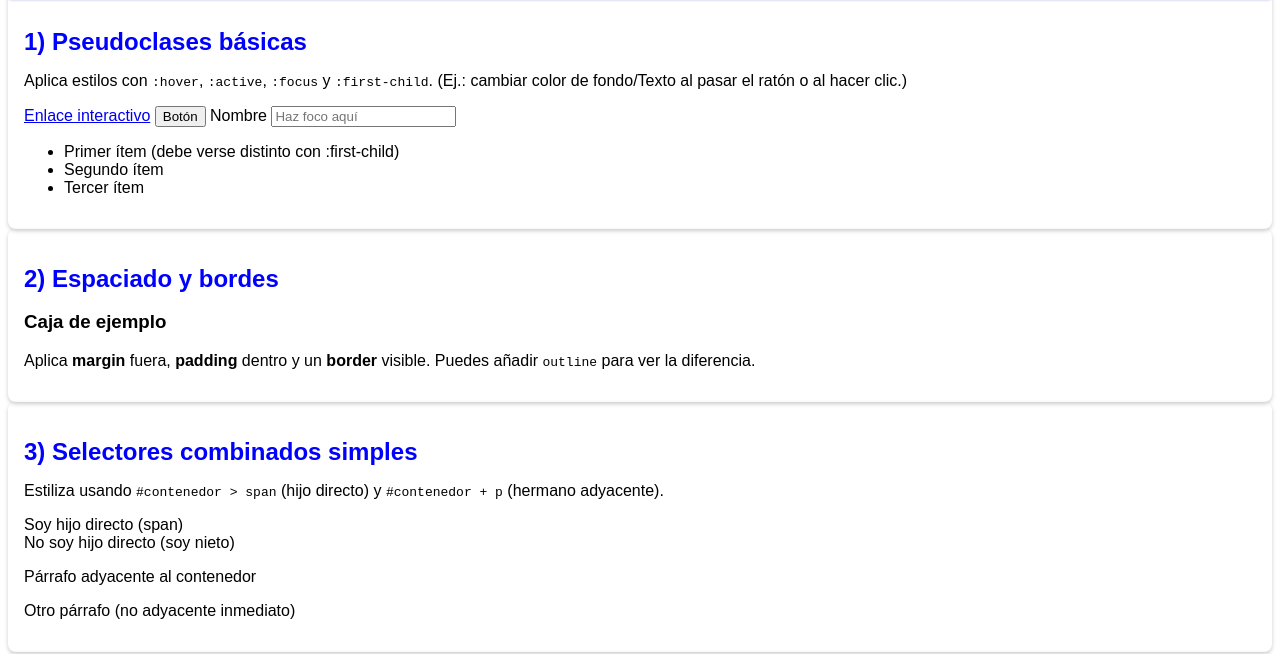
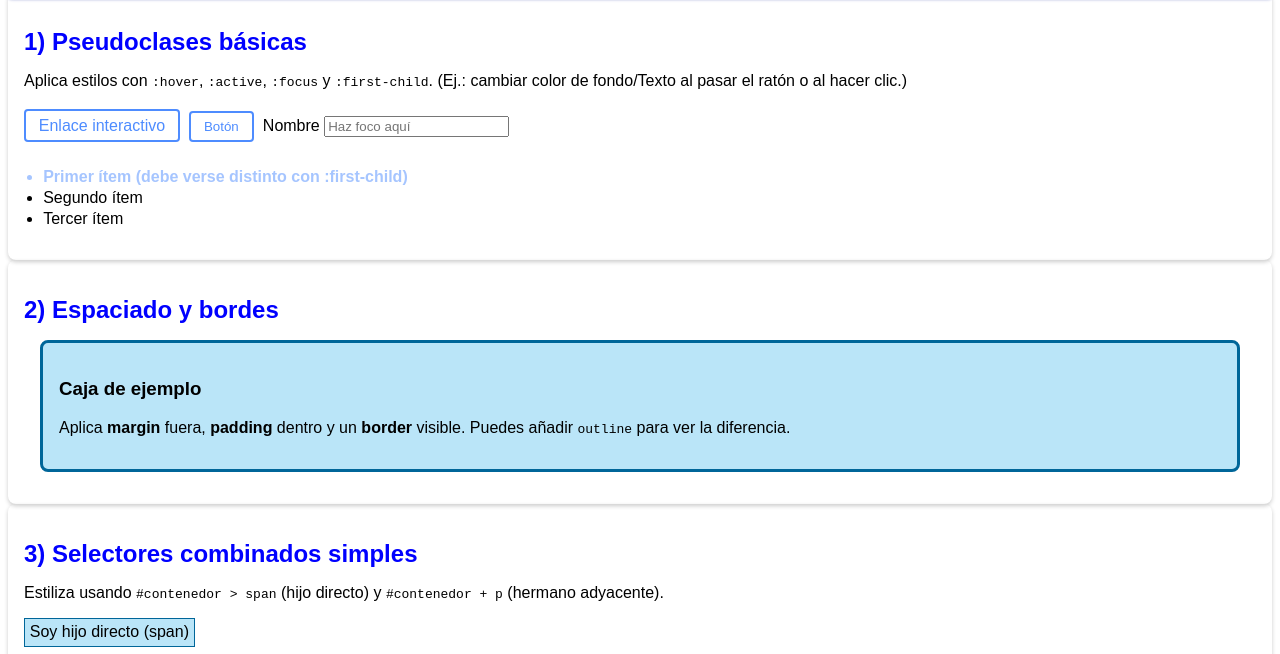
Before and after one commit to camellotacticohd/2smr_adweb_actividades, a plain HTML site: page Actividades CSS/css/OPT-2SMR_RA2-Act2/CSS_Actividad2.html in a window 1280 px wide. Shown: the part 146-800 px from the top of the page. Drawn offline with Linux system fonts and the light colour scheme.

Commit message:
actividad 2 terminada

```diff
--- a/Actividades CSS/css/OPT-2SMR_RA2-Act2/css/estilos.css
+++ b/Actividades CSS/css/OPT-2SMR_RA2-Act2/css/estilos.css
@@ -1,9 +1,20 @@
+:root {
+    --primary-color: #4e8cff;
+    --secondary-color: #07689666;
+    --boton_activo: #0047ab;
+    --color-fondo_caja: #bae5f8;
+    --color-borde_caja: #006699;
+    --secundary-color: #f0fff00;
+}
+
 body {
     font-family: Arial, sans-serif;
-    line-height: 1,4;
+    line-height: 1, 4;
 }
 
-header, main, footer {
+header,
+main,
+footer {
     max-width: 9900px;
     margin: 0 auto;
 }
@@ -15,14 +26,14 @@ header {
     border-bottom: 8px;
     border-radius: 0 0 4px 4px;
     padding: 1rem 0;
-    box-shadow: 0  0.4rem 0.2rem rgb(4, 25, 145) ;
+    box-shadow: 0 0.4rem 0.2rem rgb(4, 25, 145);
 }
 
 nav a {
     color: white;
     text-decoration: none;
     margin: 0 0.5rem;
-    padding:0.3rem 0.6rem;
+    padding: 0.3rem 0.6rem;
 }
 
 nav a:hover {
@@ -38,6 +49,95 @@ section {
 }
 
 section h2 {
-    color:blue;
+    color: blue;
     margin-bottom: 0.5rem;
 }
+
+/* Pseudoclases */
+.btn,
+.btn-sec {
+    /* border: 2px solid #006699; */
+    border: 2px solid var(--primary-color);
+    border-radius: 4px;
+    background-color: white;
+    padding: 0.4rem 0.8rem;
+    margin: 0.3rem 0.3rem 0.6rem 0;
+    color: var(--primary-color);
+    text-decoration: none;
+    cursor: pointer;
+}
+
+.btn:hover,
+.btn-sec:hover {
+    background-color: var(--primary-color_transparencia);
+    transition: background-color 0.5s;
+}
+
+.btn:activo,
+.btn-sec:active {
+    background-color: var(--boton_activo);
+}
+
+input [type="text"] {
+    border: 1px solid #999;
+    padding: 0.3rem;
+    margin-top: 0.3rem;
+    border-radius: 4px;
+}
+
+input:focus {
+    outline: 1px solid var(--primary-color);
+}
+
+/* Estilos para la lista */
+
+.lista-demo {
+    margin-top: 0, 8rem;
+    padding-left: 1.2rem;
+}
+
+.lista-demo li {
+    margin: 0.2rem 0;
+    opacity: 0, 8;
+    transition: opacity 0.3s;
+}
+
+/* Cambia loa parametros primer elemento de la lista */
+
+/*Los var se usan para llamar a las variables definidas en :root*/
+
+.lista-demo li:first-child {
+
+    font-weight: bold;
+    color: var(--primary-color);
+    opacity: 0.5;
+}
+
+.lista-demo li:hover {
+    opacity: 1;
+}
+
+.caja {
+    background-color: var(--color-fondo_caja);
+    border: 3px solid var(--color-borde_caja);
+    border-radius: 8px;
+    padding: 1rem;
+    margin: 1rem;
+}
+
+/* span es un hijo directo de #contenedor*/
+
+#contenedor > span {
+
+    display: inline-block;
+    background-color: var(--color-fondo_caja);
+    border: 1px solid var(--color-borde_caja);
+    padding: 0.3rem;
+    margin-bottom: 1rem ;
+}
+
+#contenedor + p {
+    background-color: var(--secundary-color);
+    border: 4px solid green;
+    padding-left: 0.5rem;
+}
```
